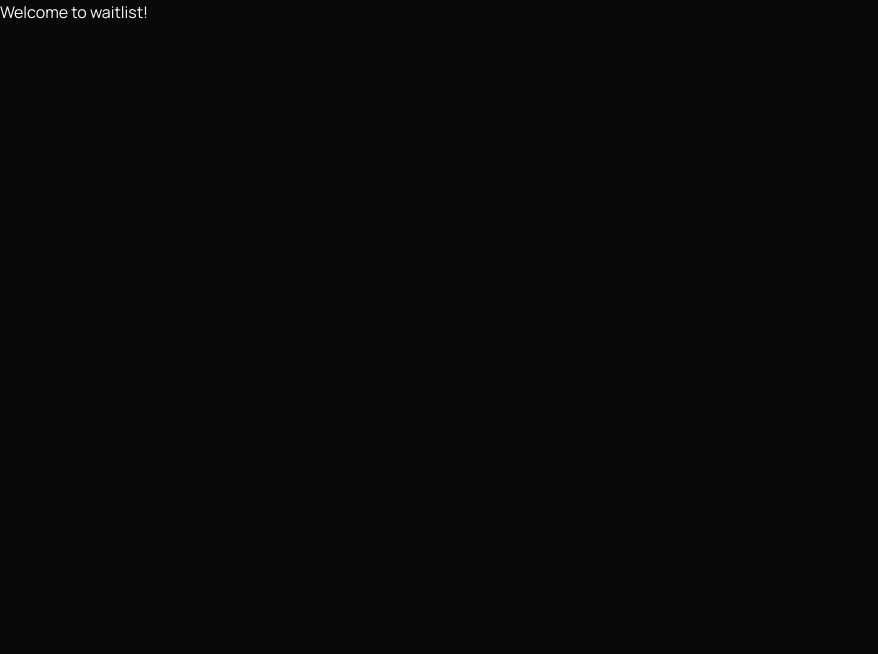
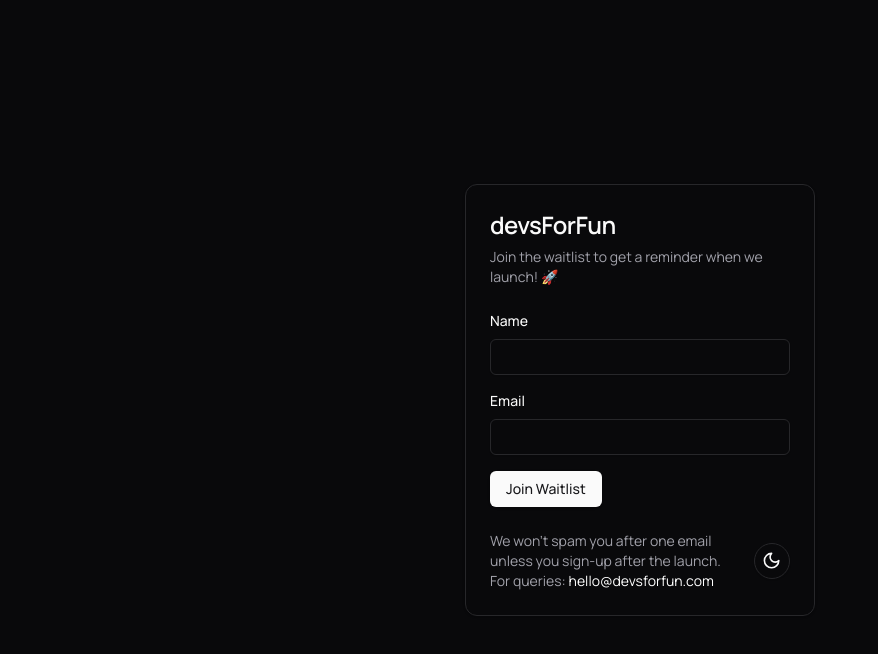
Before and after one commit to devsForFun/devsForFun, a Next.js app: page /waitlist in a window 1280 px wide. Shown: the top 654 px of the page, without its empty margins (0-878 px from the left). Built offline with nearby package versions, Linux system fonts and the light colour scheme.

Commit message:
Updated the waitlist page.
- Created a waitlist form + a dark mode toggle button.
- The commented code shall be enabled once the s1 revamp is complete.

```diff
--- a/app/waitlist/page.tsx
+++ b/app/waitlist/page.tsx
@@ -1,7 +1,130 @@
-import React from'react';
+"use client";
+import { useState } from "react";
+import { Input } from "@/components/ui/input";
+import { Button } from "@/components/ui/button";
+import {
+  Card,
+  CardContent,
+  CardHeader,
+  CardDescription,
+  CardTitle,
+  CardFooter,
+} from "@/components/ui/card";
+import { ModeToggle } from "@/components/mode-toggle";
+// import Link from "next/link";
 
-const Page: React.FC = () => {
-  return <div>Welcome to waitlist!</div>;
+const WaitlistForm = () => {
+  const [formData, setFormData] = useState({
+    name: "",
+    email: "",
+  });
+  const [isSubmitting, setIsSubmitting] = useState(false);
+  const [success, setSuccess] = useState(false);
+
+  const handleChange = (e: React.ChangeEvent<HTMLInputElement>) => {
+    const { name, value } = e.target;
+    setFormData((prev) => ({ ...prev, [name]: value }));
+  };
+
+  const handleSubmit = async (e: React.FormEvent) => {
+    e.preventDefault();
+    setIsSubmitting(true);
+
+    try {
+      const response = await fetch("/api/waitlist-form", {
+        method: "POST",
+        headers: {
+          "Content-Type": "application/json",
+        },
+        body: JSON.stringify(formData),
+      });
+
+      const result = await response.json();
+      if (result.success) {
+        setSuccess(true);
+      } else {
+        console.error("Error submitting form:", result.error);
+      }
+    } catch (error) {
+      console.error("Error submitting form:", error);
+    } finally {
+      setIsSubmitting(false);
+    }
+  };
+
+  return (
+    <div className="h-screen w-full flex items-center justify-center">
+      <Card className="w-[350px]">
+        <CardHeader>
+          <CardTitle className="text-2xl">devsForFun</CardTitle>
+          <CardDescription>
+            <span>Join the waitlist to get a reminder when we launch! 🚀</span>
+            <br />
+            {/* <span>
+              We did sth last time:{" "}
+              <Button variant="link" className="p-0" asChild>
+                <Link href="/s1">s1</Link>
+              </Button>
+            </span> */}
+          </CardDescription>
+        </CardHeader>
+        <CardContent>
+          <form onSubmit={handleSubmit}>
+            <div className="mb-4">
+              <label htmlFor="name" className="block text-sm font-medium mb-2">
+                Name
+              </label>
+              <Input
+                id="name"
+                name="name"
+                type="text"
+                value={formData.name}
+                onChange={handleChange}
+                required
+              />
+            </div>
+            <div className="mb-4">
+              <label htmlFor="email" className="block text-sm font-medium mb-2">
+                Email
+              </label>
+              <Input
+                id="email"
+                name="email"
+                type="email"
+                value={formData.email}
+                onChange={handleChange}
+                required
+              />
+            </div>
+            <Button type="submit" disabled={isSubmitting} className="">
+              {isSubmitting ? "Submitting..." : "Join Waitlist"}
+            </Button>
+            {success && (
+              <p className="mt-4 text-green-600">
+                Thank you! We&apos;ll send you only
+                <strong> one email</strong> when we launch. Share this with your
+                friends too if you will!
+              </p>
+            )}
+          </form>
+        </CardContent>
+        <CardFooter>
+          <CardDescription>
+            We won&apos;t spam you after one email unless you sign-up after the
+            launch. <br />
+            For queries:{" "}
+            <a
+              className="dark:text-white text-black"
+              href="mailto:hello@devsforfun.com"
+            >
+              hello@devsforfun.com
+            </a>
+          </CardDescription>
+          <ModeToggle />
+        </CardFooter>
+      </Card>
+    </div>
+  );
 };
 
-export default Page;
+export default WaitlistForm;
```
